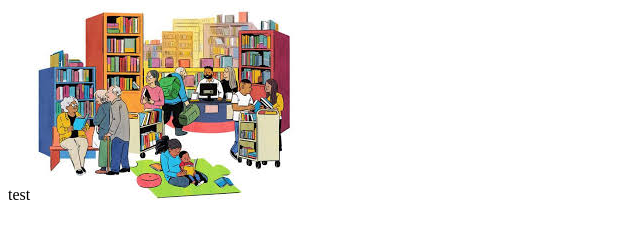
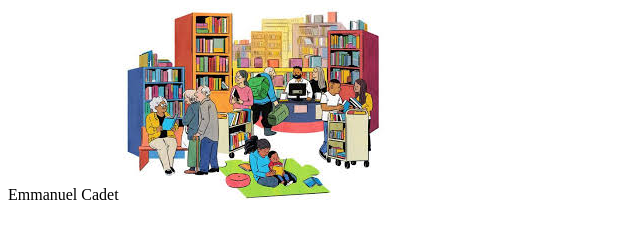
Before and after one commit to ecadet-mum/WAP, a plain HTML site: page index.html in a window 1280 px wide. Shown: the whole page, without its empty margins (0-640 px from the left). Drawn offline with Linux system fonts and the light colour scheme.

Commit message:
Update index.html

```diff
--- a/index.html
+++ b/index.html
@@ -1,6 +1,6 @@
 <html>
 <body>
-test
+Emmanuel Cadet
   <img src="test.jpg" alt="test">
 </body>
 
```
